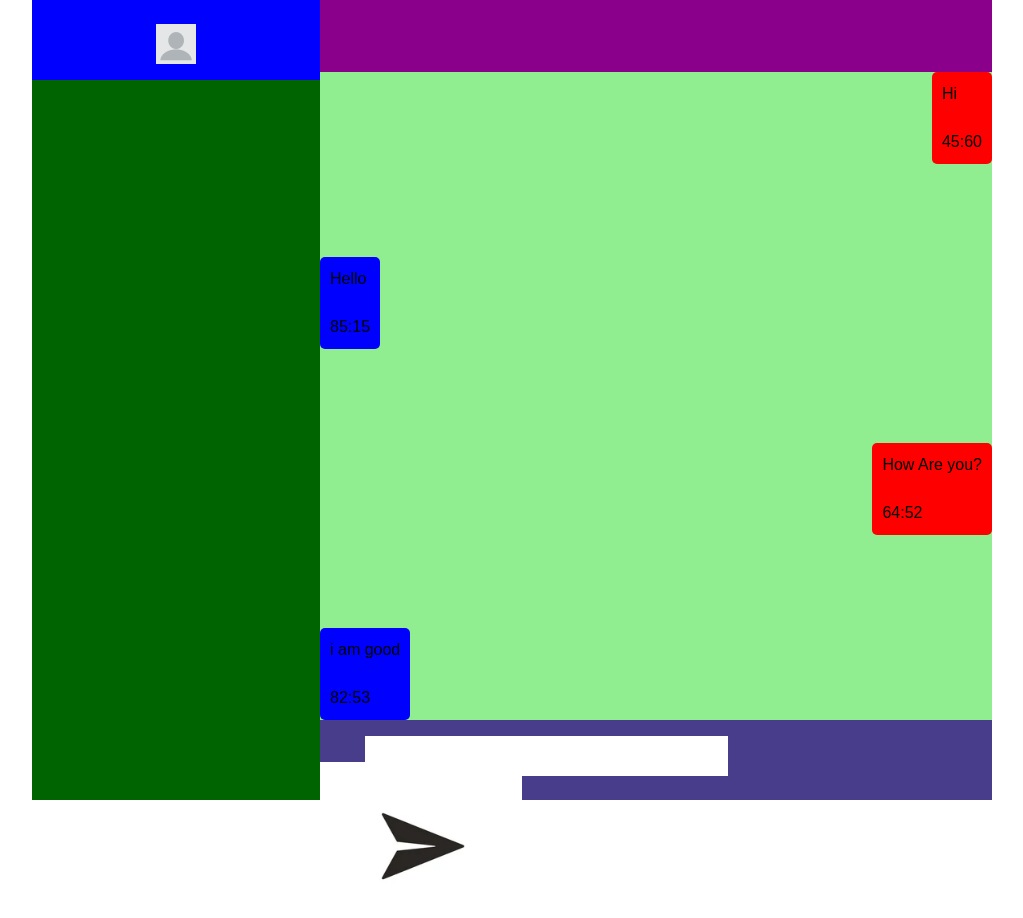
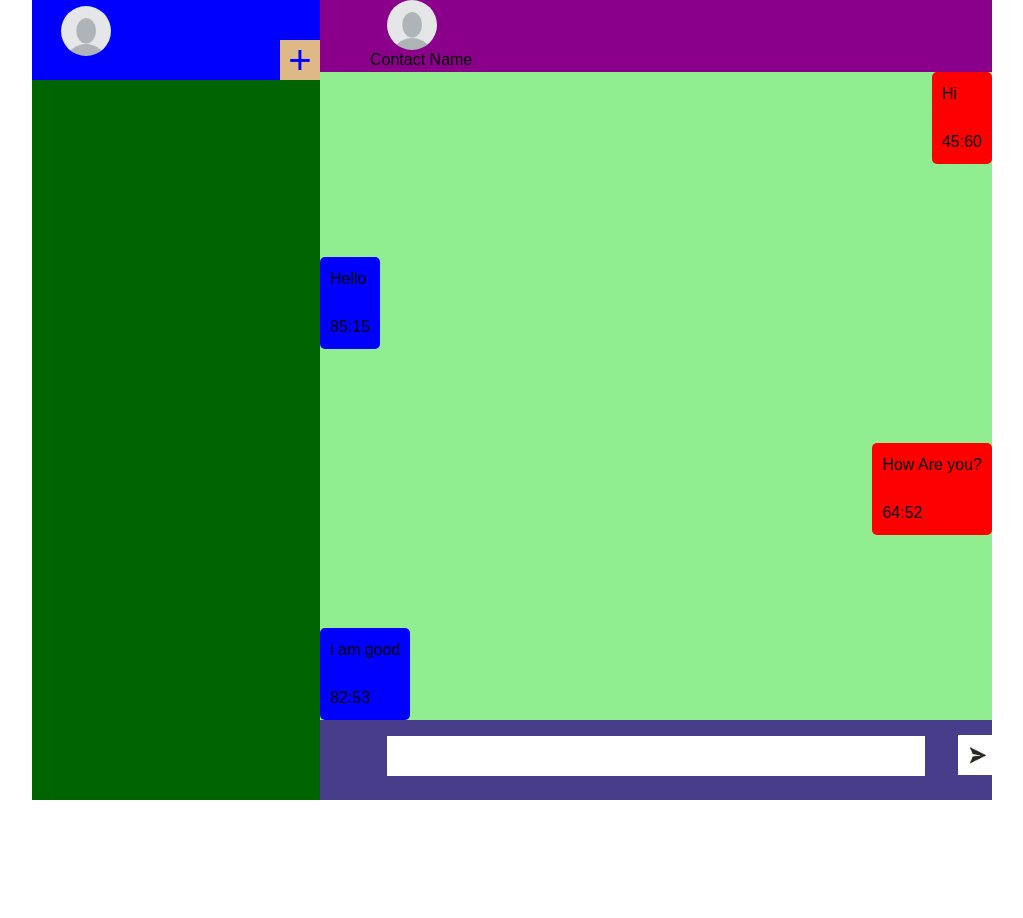
Before and after one commit to rajeshCreate72/messaging-website, a React (Create React App) app in the folder frontEnd-react/: page / in a window 1280 px wide. Shown: the top 918 px of the page, without its empty margins (224-1247 px from the left). After the commit the page ends 800 px from the top, so only its background shows below. Built offline with nearby package versions, Linux system fonts and the light colour scheme.

Commit message:
Add contact Button Added, text box style corrected

```diff
--- a/frontEnd-react/src/Components/ChatResponseComponent/AddContact.js
+++ /dev/null
@@ -1,9 +0,0 @@
-import React from 'react'
-
-function AddContact() {
-  return (
-    <div className='add-contact'></div>
-  )
-}
-
-export default AddContact
--- /dev/null
+++ b/frontEnd-react/src/Components/ChatResponseComponent/ChatsResponseProfile.js
@@ -0,0 +1,14 @@
+import React from 'react'
+import chatResProfile from '../contents/default.png'
+
+function ChatsResponseProfile() {
+  return (
+    <div className='chat-response-profile'>
+      <form>
+        <button><img id='img-property' src={chatResProfile} alt='response-profile-img' /></button>
+      </form>
+    </div>
+  )
+}
+
+export default ChatsResponseProfile
--- a/frontEnd-react/src/Components/ChatResponseComponent/ChatsResponseStyle.css
+++ b/frontEnd-react/src/Components/ChatResponseComponent/ChatsResponseStyle.css
@@ -6,9 +6,27 @@
 
 .response-top-bar {
     display: flex;
-    justify-content: space-between;
+    align-items: end;
+    flex-flow: row wrap;
     height: 10%;
     background-color: darkmagenta;
+}
+.chat-response-profile {
+    width: 50px;
+    height: 50px;
+    display: flex;
+    position: relative;
+    left: 10%;
+    bottom: 30%;
+    overflow: hidden;
+    justify-content: center;
+    border-radius: 100%;
+    background-color: white;
+}
+
+#img-property {
+    width: 60px;
+    height: 60px;
 }
 
 .msg-container {
@@ -40,6 +58,7 @@
 #img-send-logo {
     position: relative;
     width: 80%;
+    left: 100px;
     bottom: 5px;
     height: 50%;
 }
@@ -60,3 +79,9 @@
     border-radius: 5px;
     background-color: blue;
 }
+
+/* form style in message text box */
+.message-box-form {
+    width: 100%;
+    display: flex;
+}
--- a/frontEnd-react/src/Components/ChatResponseComponent/ChatsResponseTopBar.js
+++ b/frontEnd-react/src/Components/ChatResponseComponent/ChatsResponseTopBar.js
@@ -1,10 +1,11 @@
 import React from 'react'
-import AddContact from './AddContact'
+import ChatsResponseProfile from './ChatsResponseProfile'
 
 function ChatsResponseTopBar() {
   return (
     <div className='response-top-bar'>
-      <AddContact/>
+      <ChatsResponseProfile />
+      <span><h2>Contact Name</h2></span>
     </div>
   )
 }
--- a/frontEnd-react/src/Components/ChatResponseComponent/MessageTextBox.js
+++ b/frontEnd-react/src/Components/ChatResponseComponent/MessageTextBox.js
@@ -4,7 +4,7 @@ import sendLogo from "../contents/sendLogo.png"
 function MessageTextBox() {
   return (
     <div className='text-box-container'>
-      <form>
+      <form className='message-box-form'>
         <textarea id='response-text-box'></textarea>
         <button id='response-button'>
             <img src={ sendLogo } alt='sendLogo' id='img-send-logo'/>
--- /dev/null
+++ b/frontEnd-react/src/Components/ChatsComponent/AddContact.js
@@ -0,0 +1,13 @@
+import React from 'react'
+
+function AddContact() {
+  return (
+    <div>
+      <form>
+        <button className='add-contact'>+</button>
+      </form>
+    </div>
+  )
+}
+
+export default AddContact
--- a/frontEnd-react/src/Components/ChatsComponent/ChatsStyle.css
+++ b/frontEnd-react/src/Components/ChatsComponent/ChatsStyle.css
@@ -9,8 +9,9 @@
     display: flex;
     width: 100%;
     background-color: blue;
-    align-items: center;
-    flex-direction: column;
+    align-items: end;
+    flex-direction: row;
+    justify-content: space-between;
 }
 
 .chats-contacts {
@@ -19,13 +20,33 @@
     background-color: darkgreen;
 }
 .self-profile-head {
+    width: 50px;
+    height: 50px;
+    display: flex;
     position: relative;
-    top: 30%;
-    align-items: center;
+    left: 10%;
+    bottom: 30%;
+    overflow: hidden;
+    justify-content: center;
+    border-radius: 100%;
     background-color: white;
 }
 
 #img-property {
+    width: 60px;
+    height: 60px;
+}
+
+
+.add-contact {
+    position: relative;
+    display: flex;
+    align-items: center;
+    justify-content: center;
     width: 40px;
     height: 40px;
+    font-size: 40px;
+    color: blue;
+    cursor: pointer;
+    background-color: burlywood;
 }
--- a/frontEnd-react/src/Components/ChatsComponent/ChatsTopBar.js
+++ b/frontEnd-react/src/Components/ChatsComponent/ChatsTopBar.js
@@ -1,12 +1,14 @@
 import React, { Component } from 'react';
 import "./ChatsStyle.css";
 import ProfileSelf from './ProfileSelf';
+import AddContact from './AddContact';
 
 class ChatsTopBar extends Component {
     render() {
         return (
             <div className="chat-top-bar">
                 <ProfileSelf />
+                <AddContact />
             </div>
         )
     }
--- a/frontEnd-react/src/Components/ChatsComponent/ProfileSelf.js
+++ b/frontEnd-react/src/Components/ChatsComponent/ProfileSelf.js
@@ -4,8 +4,10 @@ import DefaultProfileImg from "../contents/default.png"
 
 function ProfileSelf() {
   return (
-    <div className='self-profile-head'>
-        <img id="img-property" src={ DefaultProfileImg } alt="defaultImg" />
+      <div className='self-profile-head'>
+        <form>
+          <button><img id="img-property" src={ DefaultProfileImg } alt="defaultImg" /></button>
+        </form>
       </div>
   )
 }
```
